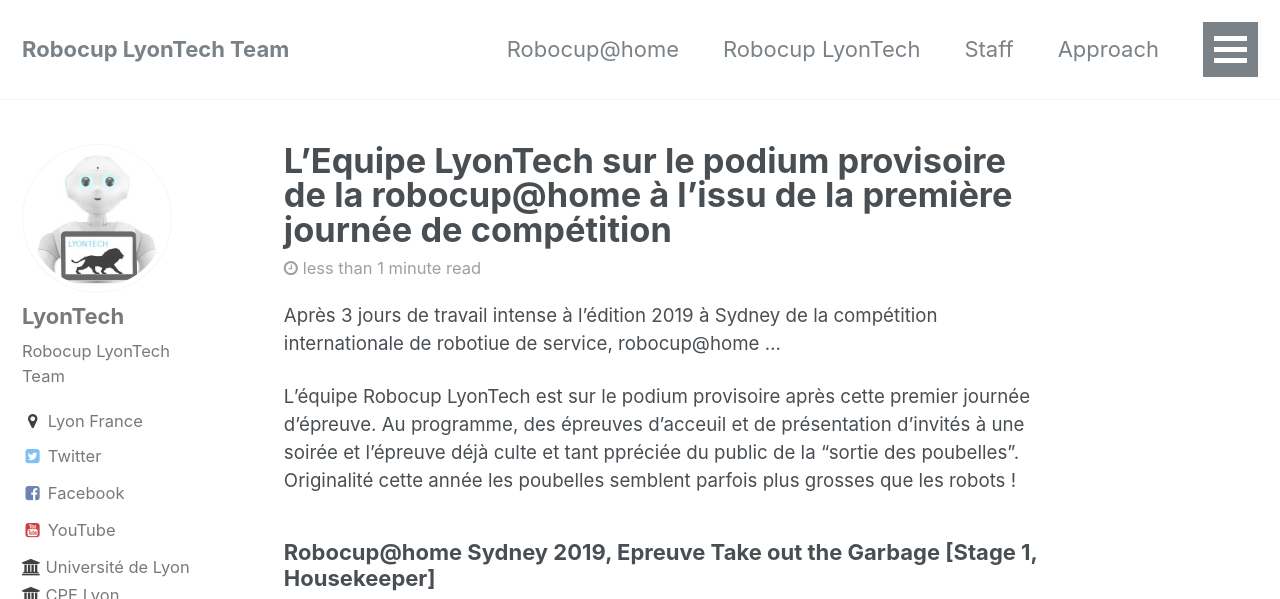
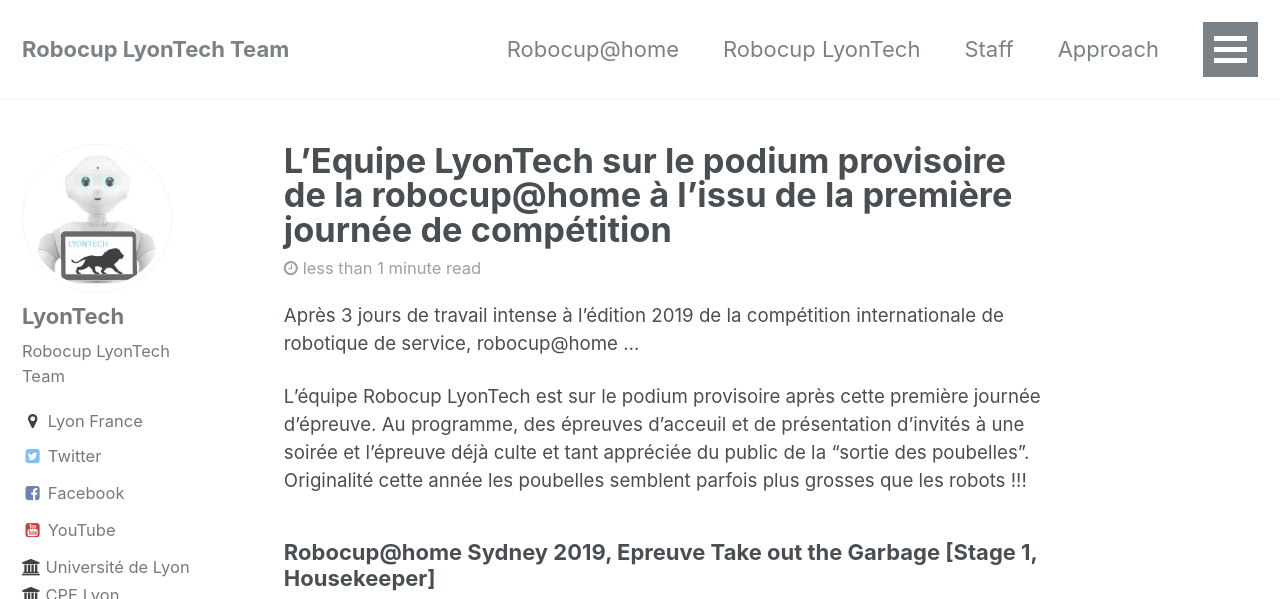
Before and after one commit to Robocup-Lyontech/Robocup-Lyontech.github.io, a Jekyll site: the page built from _posts/2019-07-04-Jour1.md, in a window 1280 px wide and 900 px high, cut to the strip 0-599 px from the top of the window. Built offline with Jekyll 4.4.1, drawn with Linux system fonts in a browser that asks for light colours.

Commit message:
Update 2019-07-04-Jour1.md

```diff
--- a/_posts/2019-07-04-Jour1.md
+++ b/_posts/2019-07-04-Jour1.md
@@ -9,10 +9,10 @@
 
 ---
 
-Après 3 jours de travail intense à l'édition 2019 à Sydney de la compétition  internationale de robotiue de service, robocup@home ...
+Après 3 jours de travail intense à l'édition 2019 de la compétition  internationale de robotique de service, robocup@home ...
 
-L’équipe Robocup LyonTech est sur le podium provisoire après cette premier journée d'épreuve. Au programme, des épreuves d'acceuil et de présentation d'invités à une soirée et l'épreuve déjà culte et tant ppréciée du public de la "sortie des poubelles".
-Originalité cette année les poubelles semblent parfois plus grosses que les robots !
+L’équipe Robocup LyonTech est sur le podium provisoire après cette première journée d'épreuve. Au programme, des épreuves d'acceuil et de présentation d'invités à une soirée et l'épreuve déjà culte et tant appréciée du public de la "sortie des poubelles".
+Originalité cette année les poubelles semblent parfois plus grosses que les robots !!!
 
 
 ### Robocup@home Sydney 2019, Epreuve Take out the Garbage [Stage 1, Housekeeper] ###
```
